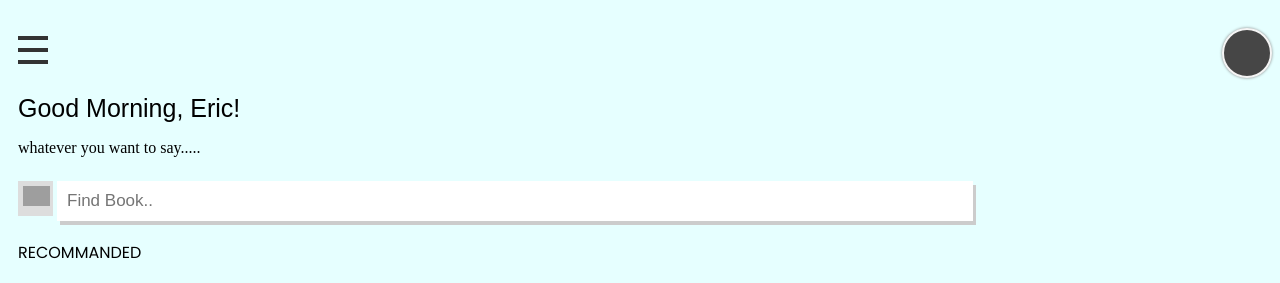
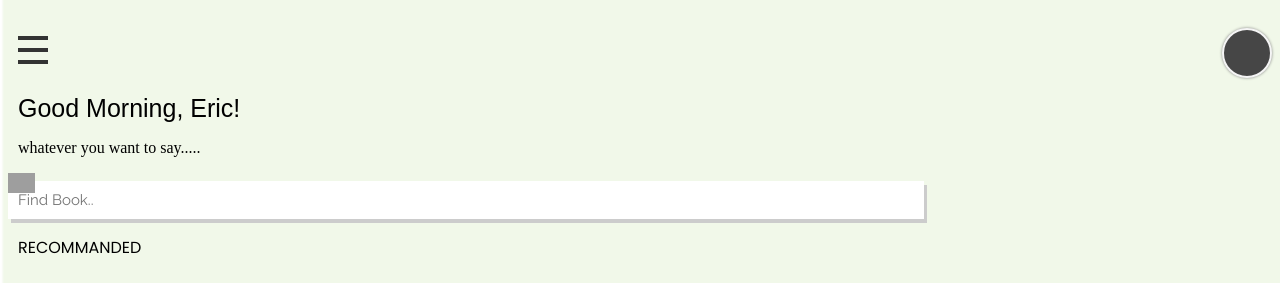
Before and after one commit to how-sen/TransLit, a Django app: page /news/welcome in a window 1280 px wide. Shown: the top 283 px of the page. Run offline with Django 3.2, Linux system fonts and the light colour scheme; grey boxes are pictures that could not be loaded.

Commit message:
welcome page to zack

```diff
--- a/news/templates/news/preview.html
+++ b/news/templates/news/preview.html
@@ -4,10 +4,10 @@
 <head>
 <meta name="viewport" content="width=device-width, initial-scale=1">
 <link href="https://fonts.googleapis.com/css?family=Poppins:100,200,300,400,500,600,700,800,900|Raleway:100,200,300,400,500,500i,600,700,800,900" rel="stylesheet">
+<script>
 function goBack() {
     window.history.back()
 }
-
 </script>
 <style>
 .button1 {
--- a/news/templates/news/welcome.html
+++ b/news/templates/news/welcome.html
@@ -5,11 +5,9 @@
 <head>
 <meta name="viewport" content="width=device-width, initial-scale=1">
 <link href="https://fonts.googleapis.com/css?family=Poppins:100,200,300,400,500,600,700,800,900|Raleway:100,200,300,400,500,500i,600,700,800,900" rel="stylesheet">
+<link rel = "stylesheet" type = "text/css" href = "{% static '/news/css/main.css' %}"/>
 <style>
 
-body{
-  background-color:#e6ffff
-}
 .button1 {
   margin-top:20px;
     float: right;
@@ -65,25 +63,24 @@ body{
   font-size: 17px;
   border: none;
   width: 70vw;
+  font-size: 15px;
+  font-family: 'Raleway', sans-serif;
   -moz-box-shadow:     3px 4px #ccc;
   -webkit-box-shadow:  3px 4px #ccc;
   box-shadow:          3px 4px #ccc;
 }
-.topnav{
+/* .topnav .search-container button {
   display: flex;
-}
-.topnav .search-container button {
   margin-left: 10px;
   padding: 5px 5px;
+  margin-top: 8px;
+  margin-bottom: 8px;
   width: 35px;
   height: 35px;
-  margin-top: 8px;
-  margin-bottom: 8px;
-  background: #ddd;
   font-size: 17px;
   border: none;
   cursor: pointer;
-}
+} */
 #recommanded{
 font-family: 'Poppins', sans-serif;
 margin-left: 10px;
@@ -139,8 +136,8 @@ margin-left: 10px;
 <div class="topnav">
   <div class="search-container">
     <form action="/action_page.php">
-    	<button type="submit"><img src="https://cdn2.iconfinder.com/data/icons/filled-icons/493/Search-512.png" style="height:20px"></button>
-      	<input type="text" placeholder="Find Book.." name="search">
+      <img src="https://cdn2.iconfinder.com/data/icons/filled-icons/493/Search-512.png" style="height:20px;position:absolute">
+      <input type="text" placeholder="Find Book.." name="search">
     </form>
   </div>
 </div>
```
